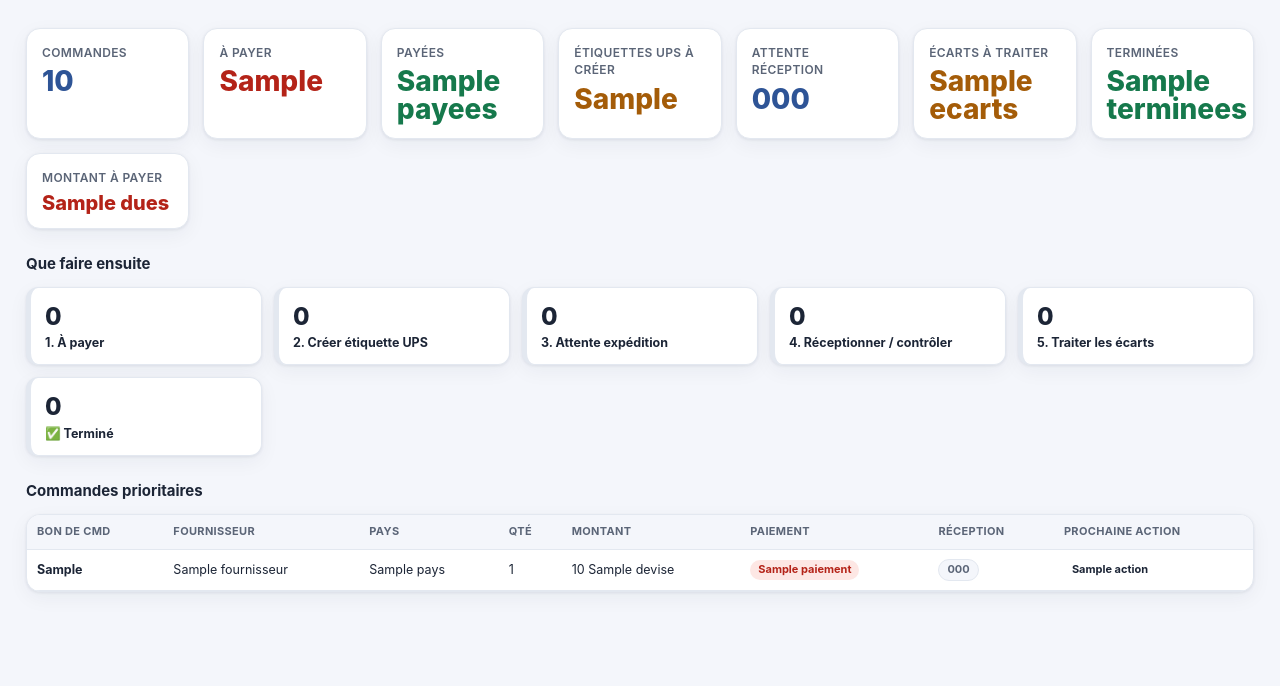
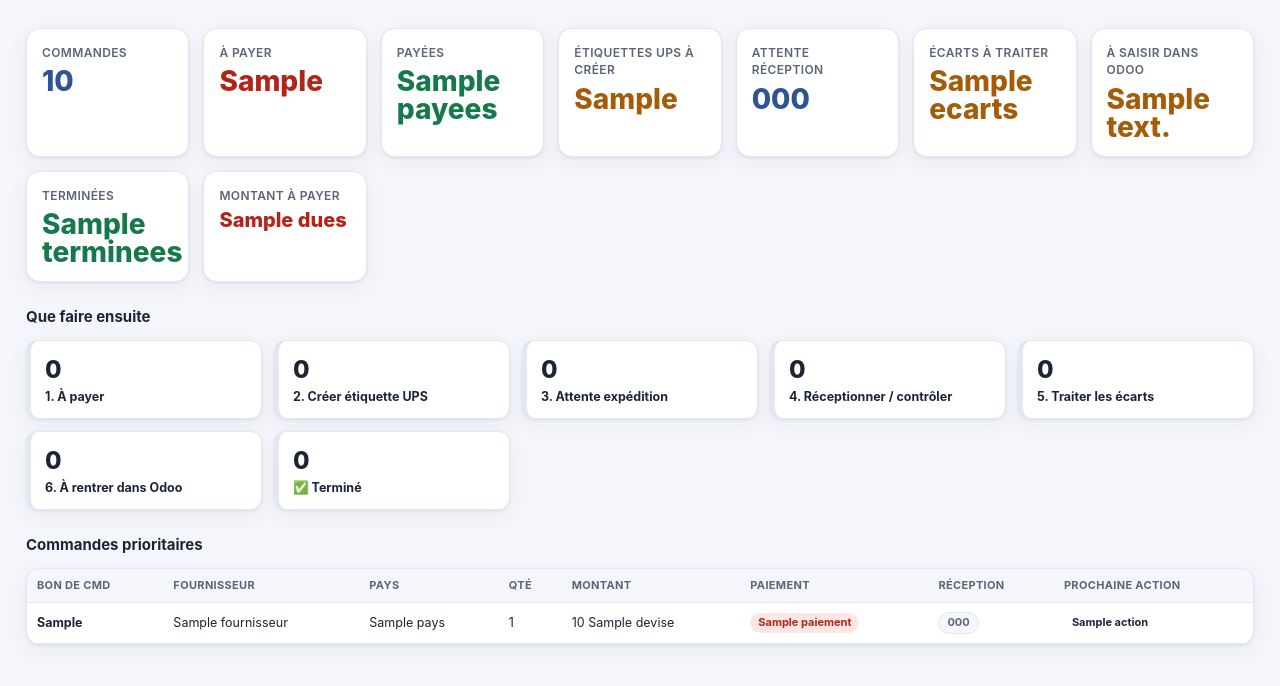
Before and after one commit to edouarddeliant-cmd/suivicommande, a FastAPI app: template app/templates/dashboard.html in a window 1280 px wide. Shown: the part 66-752 px from the top of the page. Run offline with FastAPI, Linux system fonts and the light colour scheme; the template is opened without the code that fills it: most values are stand-ins (such as "Sample title", 1, 10 or a date in 2020).

Commit message:
Update dashboard.html

```diff
--- a/app/templates/dashboard.html
+++ b/app/templates/dashboard.html
@@ -7,17 +7,18 @@
   <div class="kpi amber"><div class="lab">Étiquettes UPS à créer</div><div class="val">{{ kpis.ups_a_creer }}</div></div>
   <div class="kpi blue"><div class="lab">Attente réception</div><div class="val">{{ kpis.attente_recep }}</div></div>
   <div class="kpi amber"><div class="lab">Écarts à traiter</div><div class="val">{{ kpis.ecarts }}</div></div>
+  <div class="kpi amber"><div class="lab">À saisir dans Odoo</div><div class="val">{{ kpis.a_saisir_odoo }}</div></div>
   <div class="kpi green"><div class="lab">Terminées</div><div class="val">{{ kpis.terminees }}</div></div>
   <div class="kpi red"><div class="lab">Montant à payer</div><div class="val" style="font-size:20px">{{ dues }}</div></div>
 </div>
 
 <h2>Que faire ensuite</h2>
 <div class="actions">
-  {% for k in [1,2,3,4,5,6] %}
+  {% for k in [1,2,3,4,5,6,7] %}
   {% set meta = action_meta[k] %}
   <div class="acard {{ meta[0] }}">
     <div class="n">{{ groups.get(k, 0) }}</div>
-    <div class="t">{{ {1:'1. À payer',2:'2. Créer étiquette UPS',3:'3. Attente expédition',4:'4. Réceptionner / contrôler',5:'5. Traiter les écarts',6:'✅ Terminé'}[k] }}</div>
+    <div class="t">{{ {1:'1. À payer',2:'2. Créer étiquette UPS',3:'3. Attente expédition',4:'4. Réceptionner / contrôler',5:'5. Traiter les écarts',6:'6. À rentrer dans Odoo',7:'✅ Terminé'}[k] }}</div>
     <div class="d">{{ meta[1] }}</div>
   </div>
   {% endfor %}
```
